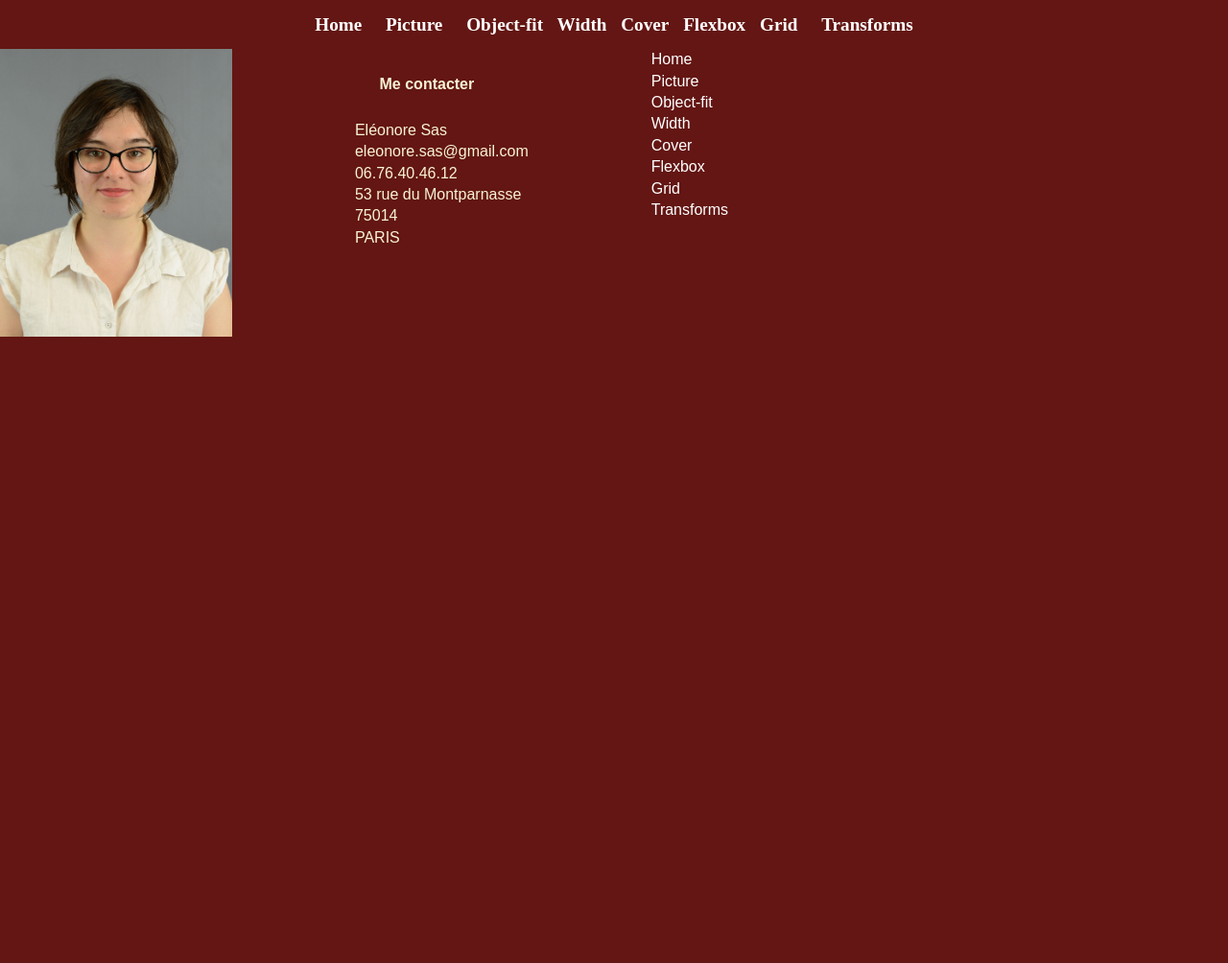
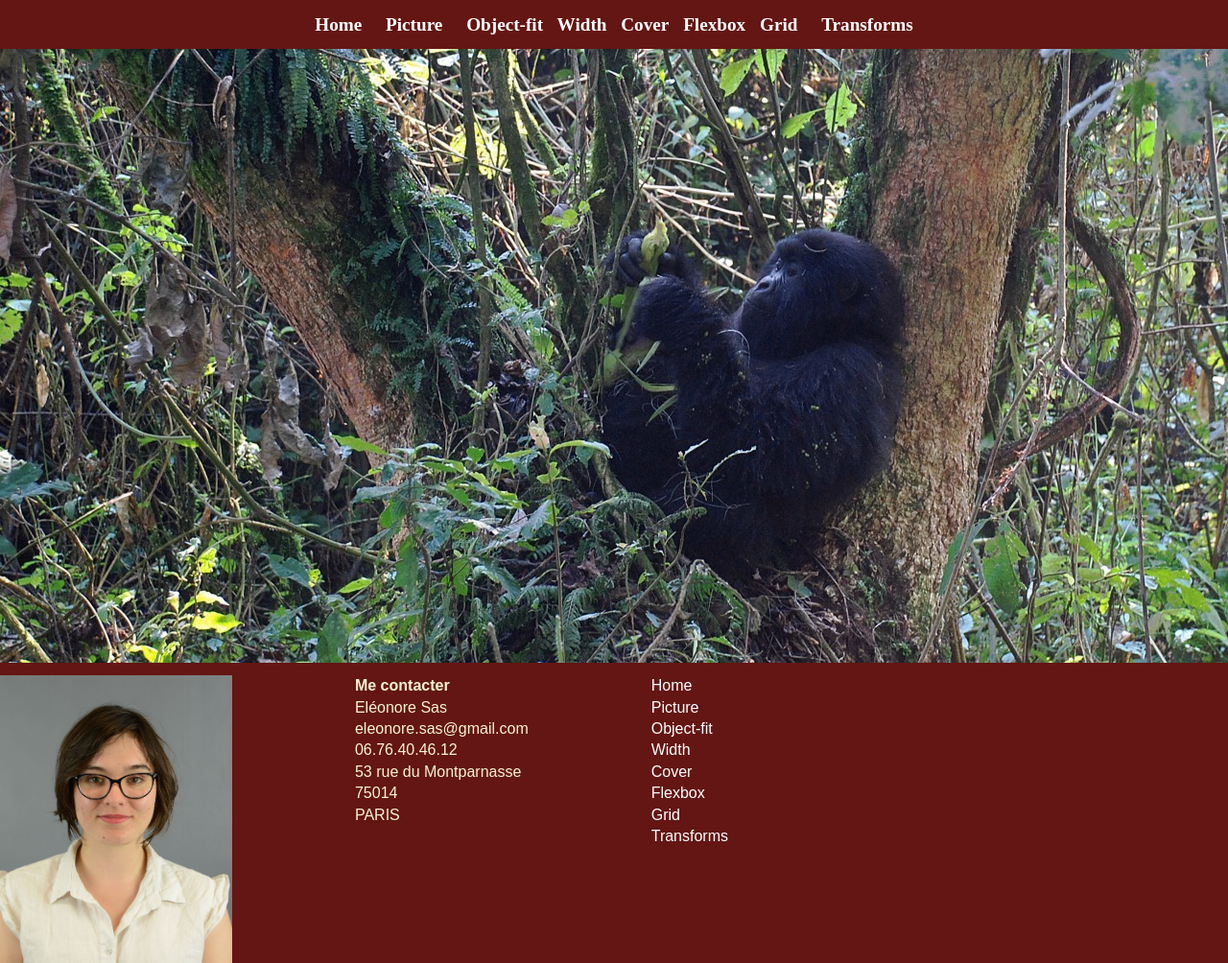
Before and after one commit to Sasmurmure/B3-CSS-2019, a plain HTML site: page width.html in a window 1280 px wide. Shown: the whole page at 96% size. Before the commit the page ends 800 px from the top, so only its background shows below. Drawn offline with Linux system fonts and the light colour scheme.

Commit message:
width sans le commentaire (à ajouter donc)

```diff
--- a/css/specifics/width.css
+++ b/css/specifics/width.css
@@ -0,0 +1,4 @@
+#image_width {
+  width: 100%;
+  height: auto;
+}
--- a/css/typography.css
+++ b/css/typography.css
@@ -68,7 +68,7 @@ footer {
   line-height: 01.4;
 }
 
-footer h2{
+footer h3{
   font-size: 2vh;
   font-weight: bold;
 }
--- a/width.html
+++ b/width.html
@@ -7,6 +7,7 @@
     <link rel="stylesheet" type="text/css" href="css/typography.css">
     <link rel="stylesheet" type="text/css" href="css/layout.css">
     <link rel="stylesheet" type="text/css" href="css/scaffolding.css">
+    <link rel="stylesheet" type="text/css" href="css/specifics/width.css">
     <title></title>
   </head>
   <body>
@@ -37,10 +38,15 @@
       </nav>
     </header>
 
+    <div>
+      <img id="image_width" src="images/large/Nathalie-Baye-et-d-autres-personnalites-a-la-rescousse-des-grands-singes.jpg" alt="Image responsive avec la propriété width">
+    </div>
+
+
     <footer>
       <img src="images/medium/eleonore-sas.jpg" alt="photo Éléonore Sas">
       <ul>
-        <li><h2>Me contacter</h2></li>
+        <li><h3>Me contacter</h3></li>
         <li>Eléonore Sas </li>
         <li>eleonore.sas@gmail.com</li>
         <li>06.76.40.46.12</li>
```
Also changed, not shown: cover.html (+1 -1 lines), flexbox.html (+1 -1 lines), grid.html (+1 -1 lines), index.html (+1 -1 lines), object-fit.html (+1 -1 lines), picture.html (+1 -1 lines), transforms.html (+1 -1 lines).
